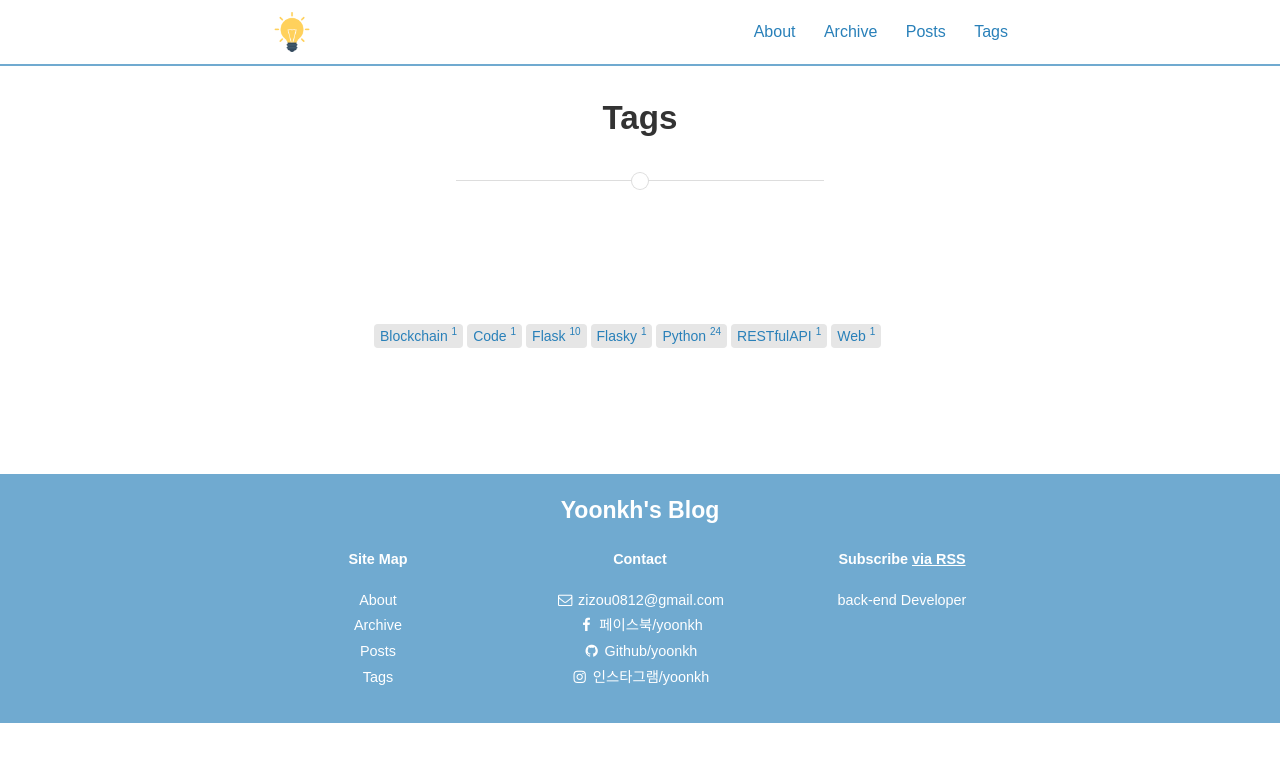
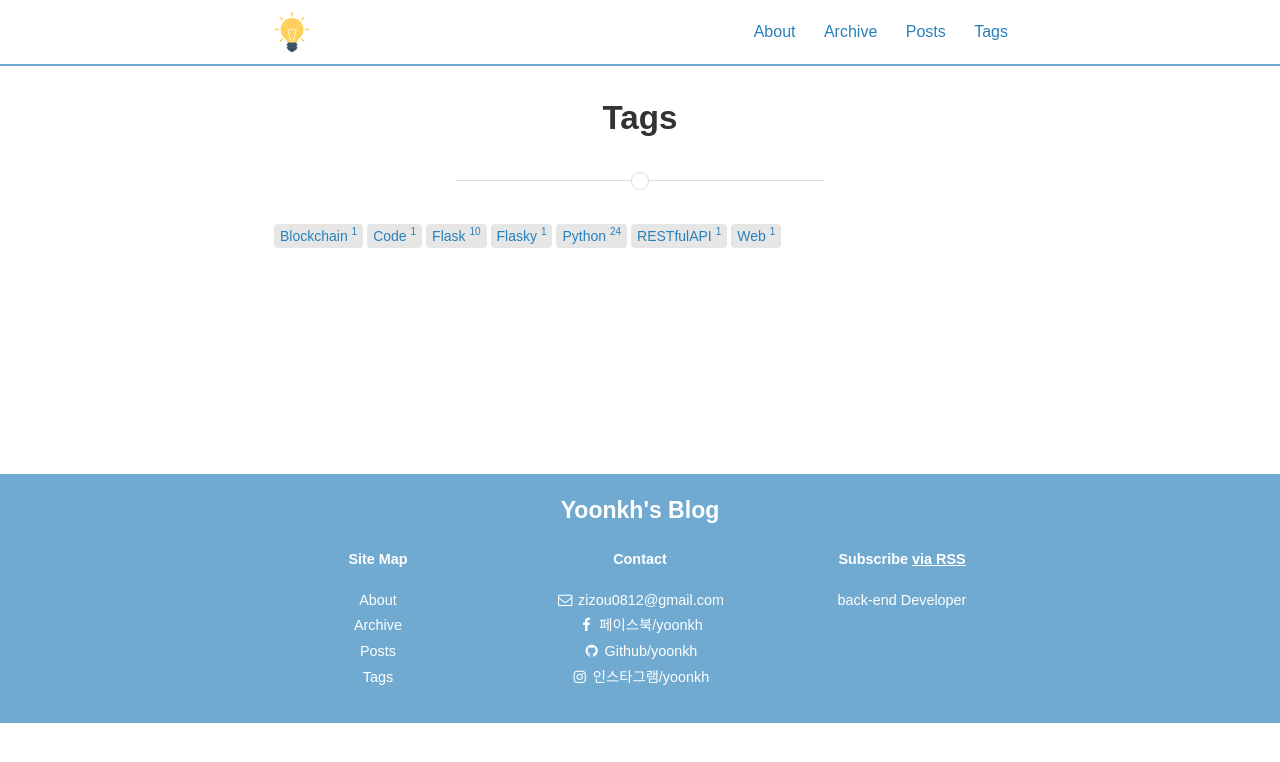
Before and after one commit to yoonkh/yoonkh.github.io, a Jekyll site: the page built from tags.md, in a window 1280 px wide. Shown: the top 762 px of the page. Built offline with Jekyll 4.4.1, drawn with Linux system fonts in a browser that asks for light colours; nearby versions of some CDN libraries.

Commit message:
Update _layout.scss

```diff
--- a/_sass/_layout.scss
+++ b/_sass/_layout.scss
@@ -429,7 +429,7 @@ padding-left:20px;
 
 .tag-box {
   list-style: none;
-  margin: 100px;
+  margin: 0 100px 200px 0;
   padding: 4px 0;
   overflow: hidden;
   *zoom: 1;
```
